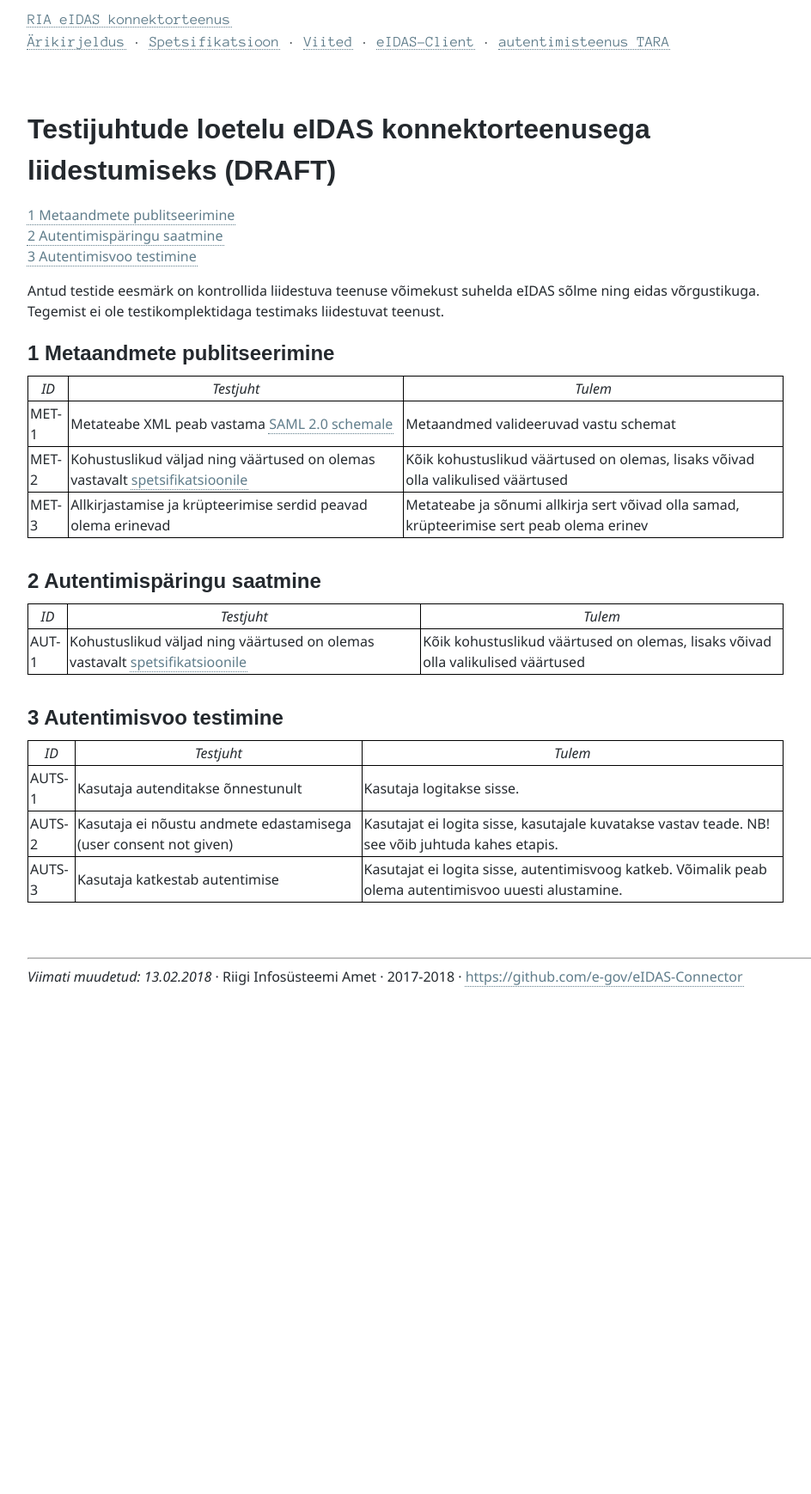
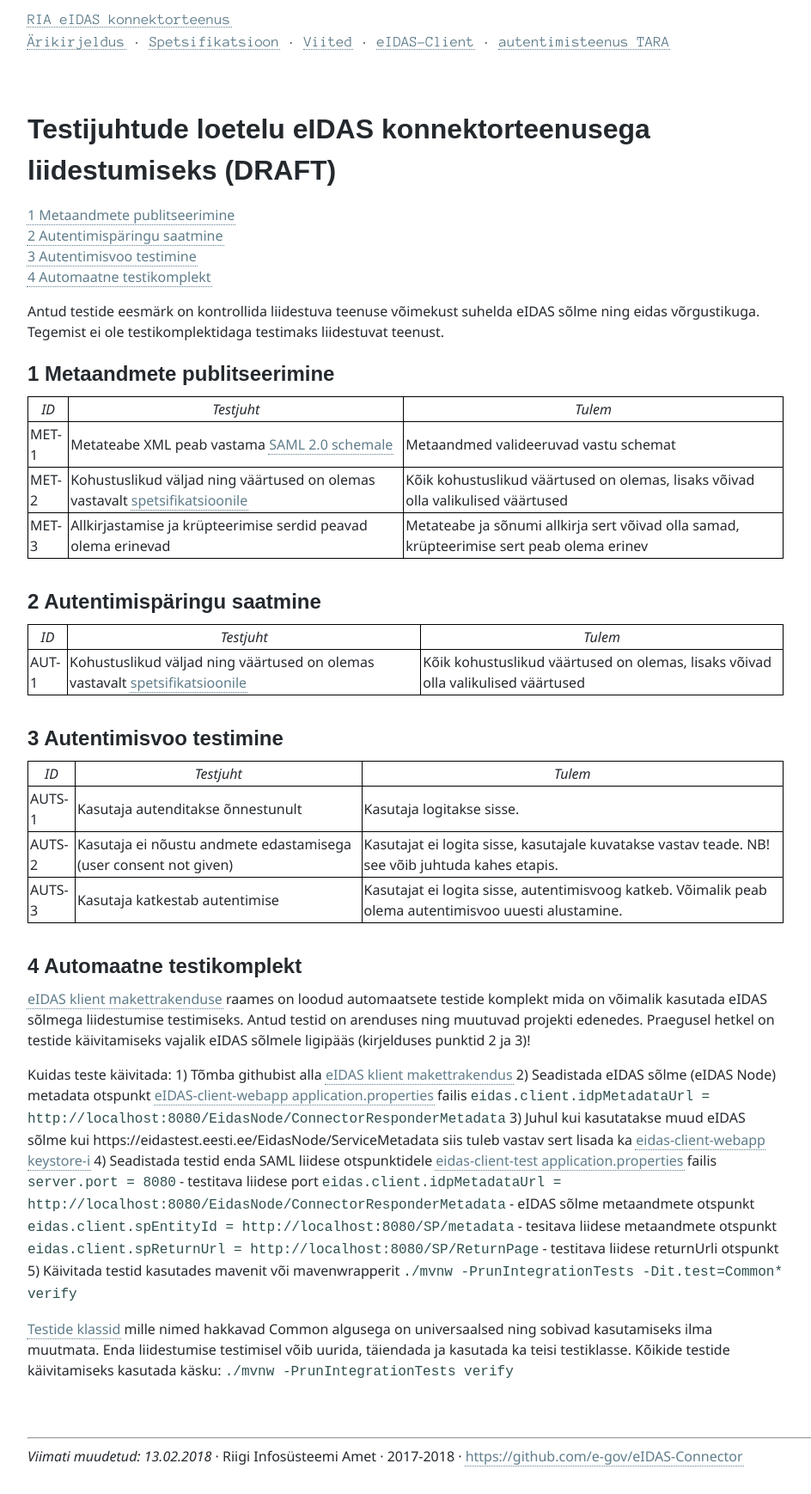
Before and after one commit to e-gov/eIDAS-Node, a Jekyll site: the page built from Testjuhud.md, in a window 1280 px wide. Shown: the whole page at 86% size, without its empty margins (0-944 px from the left). Built offline with Jekyll 4.4.1, drawn with Linux system fonts in a browser that asks for light colours; our own code applies the rules of GitHub Pages for plain Markdown files; before the commit the page ends 1180 px from its top, so only the background shows below that.

Commit message:
TARAEI-46 lisatud automaatsete testide käivitamise õpetus

```diff
--- a/Testjuhud.md
+++ b/Testjuhud.md
@@ -33,3 +33,24 @@ Antud testide eesmärk on kontrollida liidestuva teenuse võimekust suhelda eIDA
 | AUTS-1 | Kasutaja autenditakse õnnestunult | Kasutaja logitakse sisse. |
 | AUTS-2 | Kasutaja ei nõustu andmete edastamisega (user consent not given) | Kasutajat ei logita sisse, kasutajale kuvatakse vastav teade. NB! see võib juhtuda kahes etapis. |
 | AUTS-3 | Kasutaja katkestab autentimise | Kasutajat ei logita sisse, autentimisvoog katkeb. Võimalik peab olema autentimisvoo uuesti alustamine. |
+
+## 4 Automaatne testikomplekt
+
+[eIDAS klient makettrakenduse](https://github.com/e-gov/eIDAS-Client) raames on loodud automaatsete testide komplekt mida on võimalik kasutada eIDAS sõlmega liidestumise testimiseks. Antud testid on arenduses ning  muutuvad projekti edenedes. Praegusel hetkel on testide käivitamiseks vajalik eIDAS sõlmele ligipääs (kirjelduses punktid 2 ja 3)!
+
+Kuidas teste käivitada:
+1) Tõmba githubist alla [eIDAS klient makettrakendus](https://github.com/e-gov/eIDAS-Client)
+2) Seadistada eIDAS sõlme (eIDAS Node) metadata otspunkt [eIDAS-client-webapp application.properties](https://github.com/e-gov/eIDAS-Client/blob/master/eidas-client-webapp/src/main/resources/application.properties)
+failis
+`eidas.client.idpMetadataUrl = http://localhost:8080/EidasNode/ConnectorResponderMetadata`
+3) Juhul kui kasutatakse muud eIDAS sõlme kui https://eidastest.eesti.ee/EidasNode/ServiceMetadata siis tuleb vastav sert lisada ka [eidas-client-webapp keystore-i](https://github.com/e-gov/eIDAS-Client/blob/master/eidas-client-webapp/src/main/resources/samlKeystore.jks)
+4) Seadistada testid enda SAML liidese otspunktidele [eidas-client-test application.properties](https://github.com/e-gov/eIDAS-Client/blob/master/eidas-client-test/src/test/resources/application-test.properties) failis
+`server.port = 8080` - testitava liidese port
+`eidas.client.idpMetadataUrl = http://localhost:8080/EidasNode/ConnectorResponderMetadata` - eIDAS sõlme metaandmete otspunkt
+`eidas.client.spEntityId = http://localhost:8080/SP/metadata` - tesitava liidese metaandmete otspunkt
+`eidas.client.spReturnUrl = http://localhost:8080/SP/ReturnPage` - testitava liidese returnUrli otspunkt
+5) Käivitada testid kasutades mavenit või mavenwrapperit
+`./mvnw -PrunIntegrationTests -Dit.test=Common* verify`
+
+[Testide klassid](https://github.com/e-gov/eIDAS-Client/tree/master/eidas-client-test/src/test/java/ee/ria/eidas) mille nimed hakkavad Common algusega on universaalsed ning sobivad kasutamiseks ilma muutmata. Enda liidestumise testimisel võib uurida, täiendada ja kasutada ka teisi testiklasse. Kõikide testide käivitamiseks kasutada käsku:
+`./mvnw -PrunIntegrationTests verify`
```
